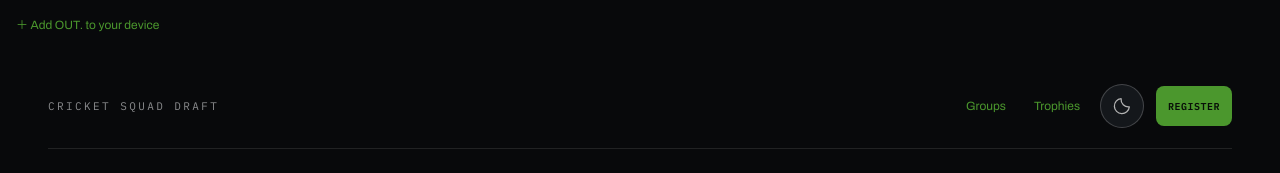
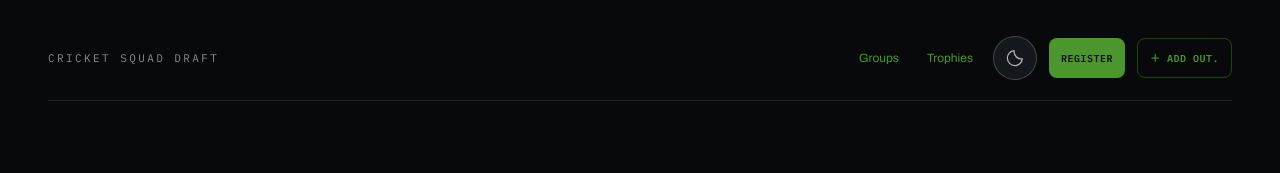
Before and after one commit to anuragpardeshii/cricket, a React (Vite) app in the folder frontend/: page / in a window 1280 px wide. Shown: the top 173 px of the page. Built offline with nearby package versions, Linux system fonts and the light colour scheme; no server answers.

Commit message:
Place install button beside Register in landing navigation

```diff
--- a/frontend/src/components/InstallApp.tsx
+++ b/frontend/src/components/InstallApp.tsx
@@ -4,5 +4,5 @@ export function InstallApp(){
  const [prompt,setPrompt]=useState<InstallEvent|null>(null),[help,setHelp]=useState(false),[installed,setInstalled]=useState(()=>matchMedia('(display-mode: standalone)').matches||Boolean((navigator as Navigator&{standalone?:boolean}).standalone));
  useEffect(()=>{const ready=(e:Event)=>{e.preventDefault();setPrompt(e as InstallEvent)},done=()=>{setInstalled(true);setPrompt(null)};window.addEventListener('beforeinstallprompt',ready);window.addEventListener('appinstalled',done);return()=>{window.removeEventListener('beforeinstallprompt',ready);window.removeEventListener('appinstalled',done)}},[]);
  if(installed)return null;
- return <div className="mx-auto max-w-7xl px-4 py-3"><button className="text-xs text-amber" onClick={async()=>{if(prompt){await prompt.prompt();await prompt.userChoice;setPrompt(null)}else setHelp(!help)}}>＋ Add OUT. to your device</button>{help&&<p role="status" className="mt-2 max-w-xl text-xs leading-6 text-muted">On iPhone or iPad, open this site in Safari, tap Share, then Add to Home Screen. On Android or desktop, open your browser menu and choose Install app or Add to Home Screen if available. Online play requires an internet connection.</p>}</div>
+ return <div className="relative"><button aria-label="Add OUT. to your device" aria-expanded={help} className="inline-flex min-h-10 items-center justify-center whitespace-nowrap rounded-lg border border-amber/40 px-3 font-mono text-[10px] font-semibold tracking-wider text-amber transition hover:border-amber focus-visible:outline-2 focus-visible:outline-offset-2 focus-visible:outline-amber" onClick={async()=>{if(prompt){await prompt.prompt();await prompt.userChoice;setPrompt(null)}else setHelp(!help)}}>＋ ADD OUT.</button>{help&&<p role="status" className="absolute right-0 top-full z-50 mt-2 w-[min(20rem,80vw)] rounded-xl border border-neutral/20 bg-panel p-4 text-xs leading-6 text-muted shadow-xl">On iPhone or iPad, open this site in Safari, tap Share, then Add to Home Screen. On Android or desktop, open your browser menu and choose Install app or Add to Home Screen if available. Online play requires an internet connection.</p>}</div>
 }
--- a/frontend/src/main.tsx
+++ b/frontend/src/main.tsx
@@ -1,6 +1,5 @@
 import React from 'react';
 import ReactDOM from 'react-dom/client';
-import { InstallApp } from './components/InstallApp';
 import App from './App';
 import './styles.css';
 import { initializeTheme, ThemeProvider } from './theme/ThemeProvider';
@@ -9,7 +8,7 @@ initializeTheme();
 
 ReactDOM.createRoot(document.getElementById('root')!).render(
   <React.StrictMode>
-    <ThemeProvider><InstallApp/><App /></ThemeProvider>
+    <ThemeProvider><App /></ThemeProvider>
   </React.StrictMode>,
 );
 
--- a/frontend/src/screens/LandingScreen.tsx
+++ b/frontend/src/screens/LandingScreen.tsx
@@ -1,3 +1,4 @@
+import { InstallApp } from '../components/InstallApp';
 import { ThemeToggle } from '../theme/ThemeProvider';
 import { CricketGround } from '../components/CricketGround';
 import { useGame } from '../game/useGame';
@@ -22,11 +23,14 @@ export function LandingScreen({ game }: { game: Game }) {
     <header className="flex flex-wrap gap-y-3 items-center justify-between gap-4 border-b border-neutral/10 pb-5">
       <span className="hidden font-mono text-[11px] tracking-[.22em] text-muted sm:inline">CRICKET SQUAD DRAFT</span>
       <span className="sm:hidden"><Brand /></span>
-      <nav aria-label="Main navigation" className="flex items-center gap-2 sm:gap-3">
+      <nav aria-label="Main navigation" className="flex flex-wrap items-center gap-2 sm:gap-3">
         <a href="/groups" className="px-2 text-xs text-amber">Groups</a><a href="/achievements" className="px-2 text-xs text-amber">Trophies</a>
         <ThemeToggle />
         {game.account?.user.is_admin && <a href="/dashboard" className="inline-flex min-h-10 items-center justify-center rounded-lg border border-neutral/20 px-3 font-mono text-[10px] font-semibold tracking-wider text-cream transition hover:border-amber hover:text-amber focus-visible:outline-2 focus-visible:outline-offset-2 focus-visible:outline-amber">DASHBOARD</a>}
+        <div className="flex items-center gap-2 sm:gap-3">
         {game.ready && !game.account && <a href="/register" className="inline-flex min-h-10 items-center justify-center rounded-lg bg-accent-fill px-3 font-mono text-[10px] font-semibold tracking-wider text-on-accent transition hover:bg-accent-hover focus-visible:outline-2 focus-visible:outline-offset-2 focus-visible:outline-amber">REGISTER</a>}
+        <InstallApp />
+        </div>
       </nav>
     </header>
 
```
